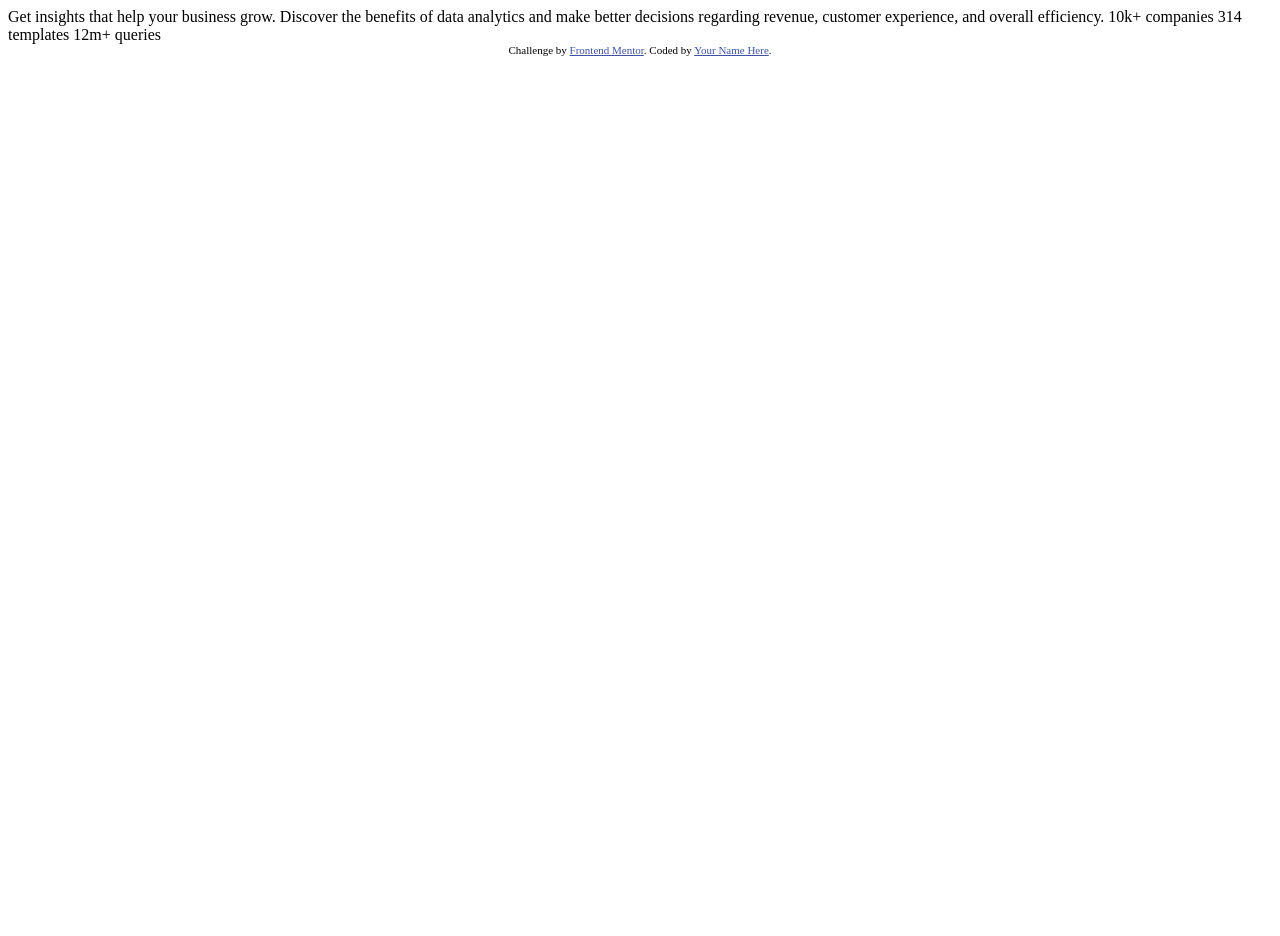
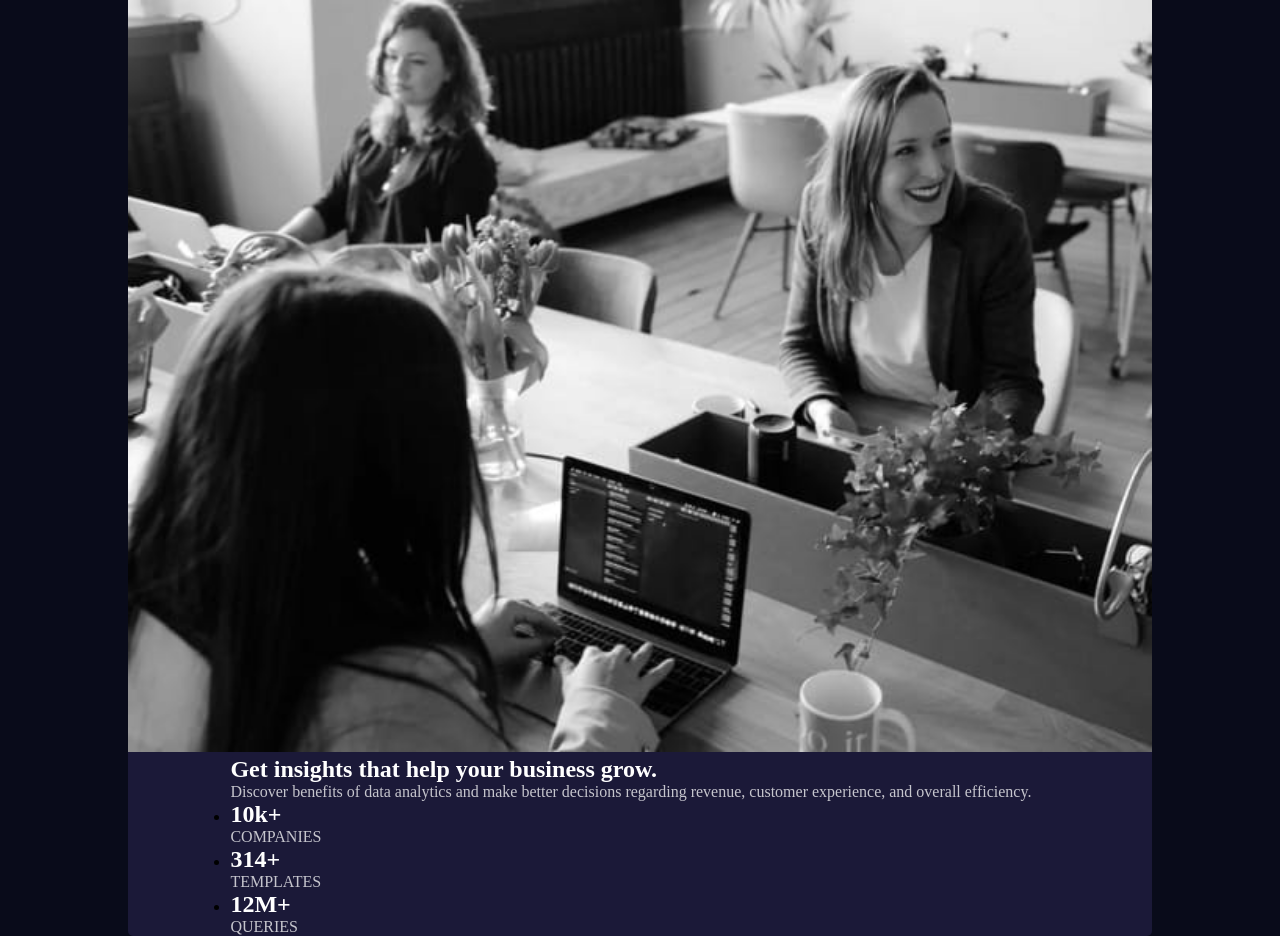
Before and after one commit to DanLoose/card-front-end-mentor, a plain HTML site: page index.html in a window 1280 px wide. Before the commit the page ends 800 px from the top, so only its background shows below. Drawn offline with Linux system fonts and the light colour scheme.

Commit message:
main structure done

```diff
--- /dev/null
+++ b/CSS/style.css
@@ -0,0 +1,22 @@
+*{
+    margin: 0;
+    padding: 0;
+}
+
+body{
+    background-color:  hsl(233, 47%, 7%);
+}
+
+.container{
+    width: 80%;
+    margin:  auto;
+    background-color: hsl(244, 38%, 16%);
+    border-radius: 5px;
+}
+.container img{
+    width: 100%;
+    height: auto;
+}
+
+.container p{color: hsla(0, 0%, 100%, 0.75);}
+.container h2{color:  hsl(0, 0%, 100%);}
--- a/index.html
+++ b/index.html
@@ -1,33 +1,40 @@
 <!DOCTYPE html>
 <html lang="en">
+
 <head>
-  <meta charset="UTF-8">
-  <meta name="viewport" content="width=device-width, initial-scale=1.0"> <!-- displays site properly based on user's device -->
+	<meta charset="UTF-8">
+	<meta name="viewport" content="width=device-width, initial-scale=1.0">
+	<link rel="stylesheet" href="./CSS/style.css">
+	<title>Danilo Loose | Card</title>
 
-  <link rel="icon" type="image/png" sizes="32x32" href="./images/favicon-32x32.png">
+</head>
 
-  <title>Frontend Mentor | Stats preview card component</title>
-
-  <!-- Feel free to remove these styles or customise in your own stylesheet 👍 -->
-  <style>
-    .attribution { font-size: 11px; text-align: center; }
-    .attribution a { color: hsl(228, 45%, 44%); }
-  </style>
-</head>
 <body>
 
-  Get insights that help your business grow.
 
-  Discover the benefits of data analytics and make better decisions regarding revenue, customer
-  experience, and overall efficiency.
+	<div class="container">
+		<img src="./images/image-header-mobile.jpg" alt="">
+		<div class="container">
+			<h2>Get insights that help your business grow.</h2>
+			<p>Discover benefits of data analytics and make better decisions regarding revenue, customer experience, and overall efficiency.</p>
+			<ul>
+				<li>
+					<h2>10k+</h2>
+					<p>COMPANIES</p>
+				</li>
+				<li>
+					<h2>314+</h2>
+					<p>TEMPLATES</p>
+				</li>
+				<li>
+					<h2>12M+</h2>
+					<p>QUERIES</p>
+				</li>
+			</ul>
+		</div>
 
-  10k+ companies
-  314 templates
-  12m+ queries
+	</div>
 
-  <div class="attribution">
-    Challenge by <a href="https://www.frontendmentor.io?ref=challenge" target="_blank">Frontend Mentor</a>.
-    Coded by <a href="#">Your Name Here</a>.
-  </div>
 </body>
+
 </html>
```
